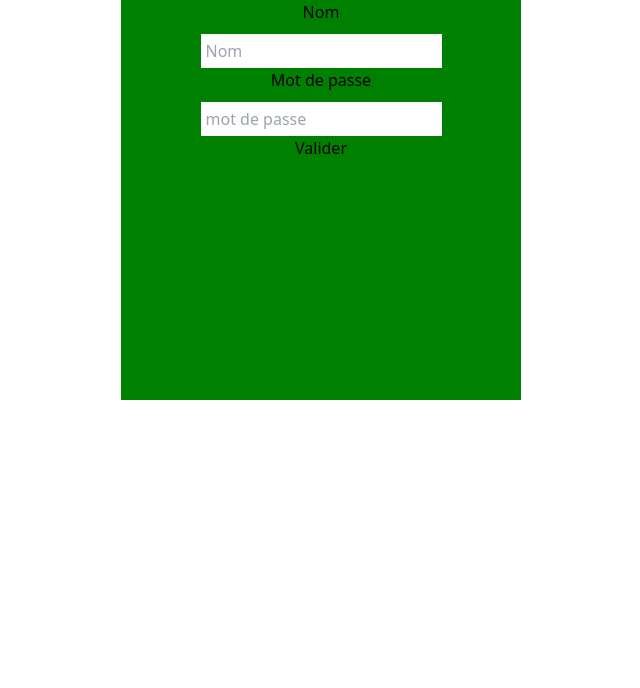
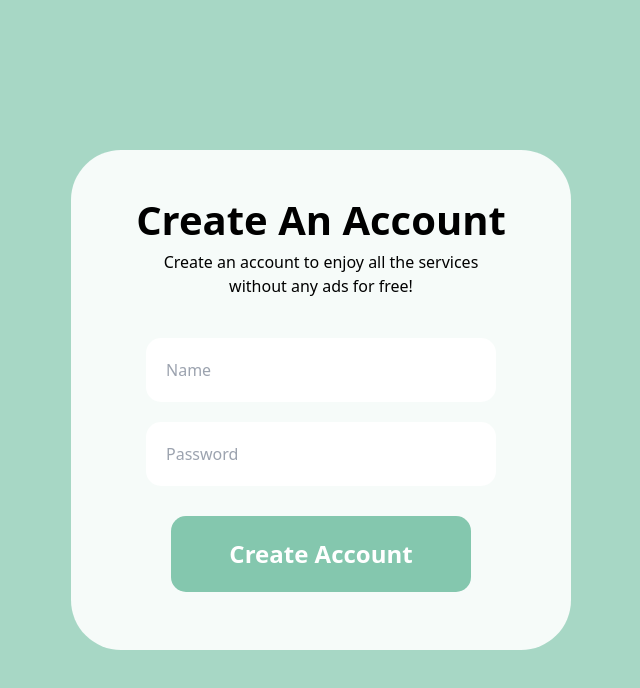
Before and after one commit to OthmaneB-Pro/Form_Challenge, a React (Create React App) app: page / in a window 1280 px wide. Shown: the top 688 px of the page, without its empty margins (319-959 px from the left). Built offline with nearby package versions, Linux system fonts and the light colour scheme.

Commit message:
💄 LoginForm2 : Add Style to LoginPage (Form1)

```diff
--- a/src/components/pages/login/Form2.tsx
+++ b/src/components/pages/login/Form2.tsx
@@ -32,6 +32,7 @@ interface IFormInputs {
 
 
 export default function SignUpForm() {
+
   const { register, handleSubmit, formState: { errors, isSubmitting } } = useForm<IFormInputs>({
     resolver: yupResolver(schema),
   });
--- a/src/components/pages/login/LoginPage.tsx
+++ b/src/components/pages/login/LoginPage.tsx
@@ -20,38 +20,58 @@ export default function LoginPage() {
   };
   return (
     <LoginPageStyled>
+      <div className="box" />
       <div className="container">
         <form onSubmit={handleSubmit}>
-          <label>Nom</label>
+          <h1>Create An Account</h1>
+          <p>
+            Create an account to enjoy all the services without any ads for
+            free!
+          </p>
           <input
             name="name"
             value={user.name}
             onChange={handleChange}
-            placeholder="Nom"
+            placeholder="Name"
+            required
           />
-          <label>Mot de passe</label>
           <input
             name="password"
             value={user.password}
             onChange={handleChange}
-            placeholder="mot de passe"
+            placeholder="Password"
+            required
           />
-          <button>Valider</button>
+          <button>Create Account</button>
         </form>
       </div>
+      <div className="box" />
     </LoginPageStyled>
   );
 }
 
 const LoginPageStyled = styled.div`
+  background: #a7d7c5;
   display: flex;
   justify-content: center;
   align-items: center;
+  height: 100vh;
 
+  h1 {
+    margin-top: 40px;
+    font-size: 40px;
+    font-weight: bold;
+  }
+  p {
+    width: 350px;
+    text-align: center;
+    margin-bottom: 20px;
+  }
   .container {
-    width: 400px;
-    height: 400px;
-    background-color: green;
+    width: 500px;
+    height: 500px;
+    background-color: #f6fbf9;
+    border-radius: 50px;
   }
   form {
     display: flex;
@@ -60,7 +80,25 @@ const LoginPageStyled = styled.div`
     align-items: center;
   }
   input {
-    padding: 5px;
-    margin-top: 10px;
+    padding: 20px;
+    width: 350px;
+    margin-top: 20px;
+    border-radius: 15px;
+  }
+  button {
+    margin-top: 30px;
+    border-radius: 15px;
+    padding: 20px;
+    width: 300px;
+    background: #84c7ae;
+    color: white;
+    cursor: pointer;
+    font-size: 24px;
+    font-weight: bold;
+
+    &:hover {
+      transform: linear 1s;
+      background: #4eb791;
+    }
   }
 `;
```
